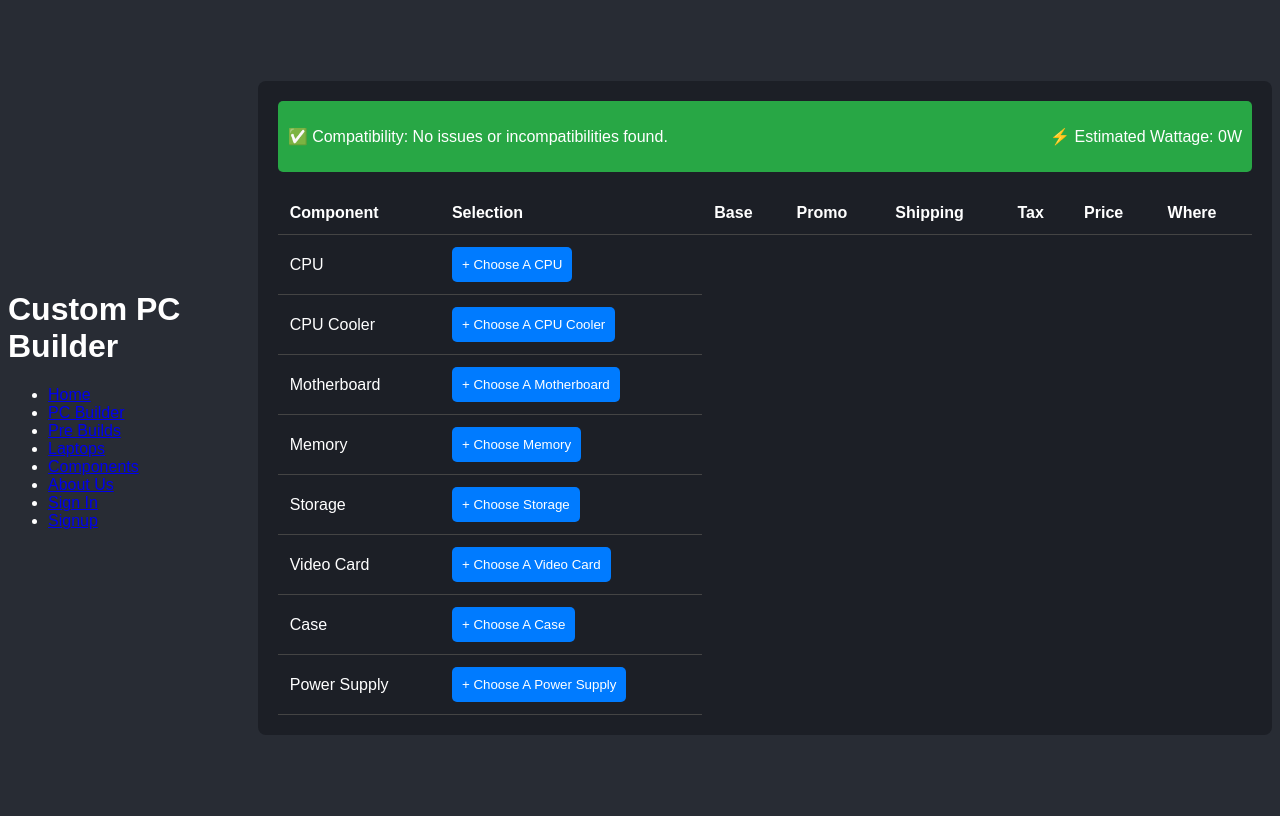
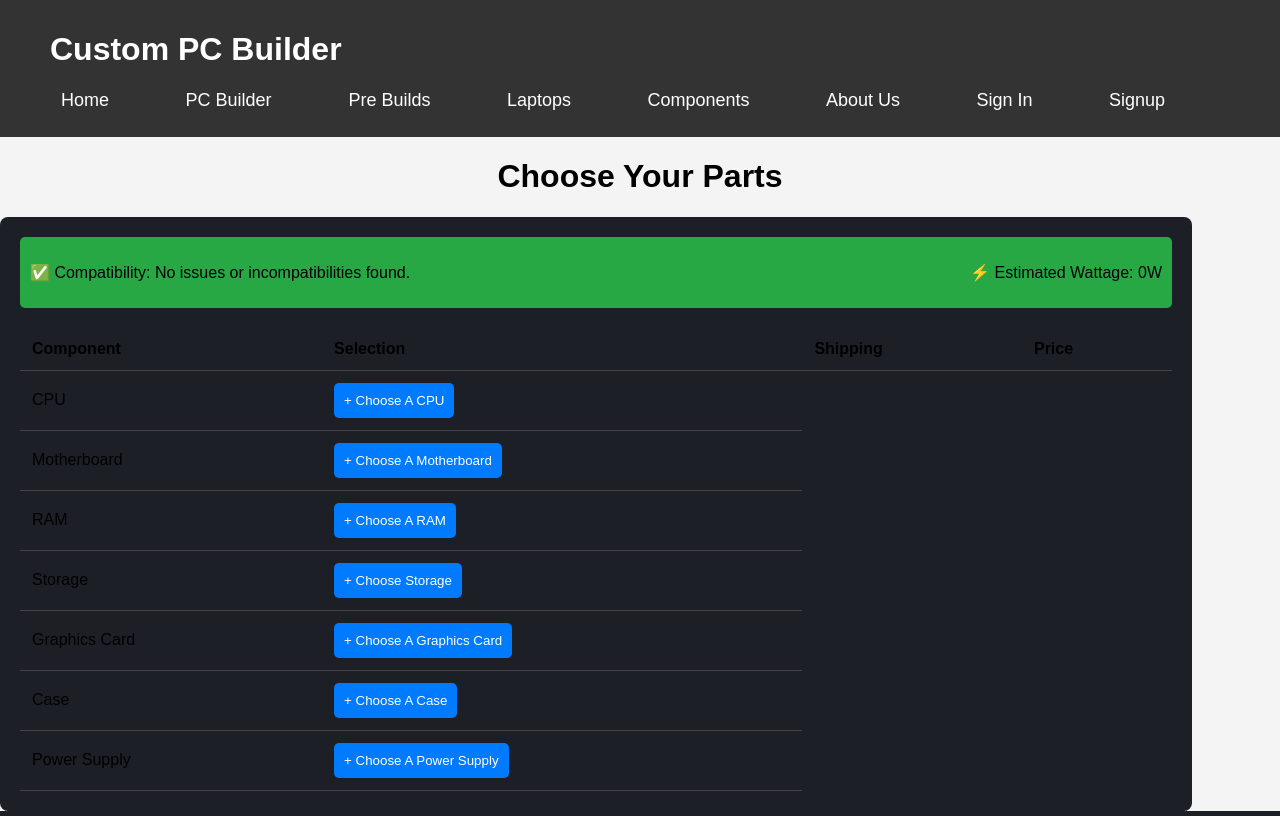
Before and after one commit to Faza-H/Custom-Pc-Building, a PHP site: page /frontend/builder_1.html in a window 1280 px wide. Run offline with PHP 8.4, Linux system fonts and the light colour scheme.

```diff
--- a/frontend/builder_1.css
+++ b/frontend/builder_1.css
@@ -1,13 +1,49 @@
+
 body {
     font-family: Arial, sans-serif;
-    background-color: #282c34;
-    color: #ffffff;
-    display: flex;
-    justify-content: center;
-    align-items: center;
-    height: 100vh;
+    margin: 0;
+    padding: 0;
+    background-color: #f4f4f4;
 }
+/* Header styling */
+    header {
+    background-color: #333;
+    color: white;
+    padding: 10px 0;
+    text-align: left;
+  }
 
+  header h1{
+    margin-left: 50px;
+  }
+
+  nav ul {
+    list-style-type: none;
+    padding: 0;
+    margin-left: 25px;
+    text-align: left;
+  }
+
+  nav ul li {
+    display: inline;
+    margin: 0 20px;
+  }
+
+  nav ul li a {
+    color: white;
+    text-decoration: none;
+    font-size: 18px;
+    padding: 8px 16px;
+  }
+  .navbar ul li a:hover {
+    background-color: gray;
+    border-radius: 5px;
+  }/* Container holding the sidebar, main content, and other elements */
+  .heading{
+    font-family: Arial, sans-serif;
+    text-align: center;
+
+  }
 .builder {
     width: 90%;
     background-color: #1c1f26;
--- a/frontend/builder_1.html
+++ b/frontend/builder_1.html
@@ -28,7 +28,9 @@
             </ul>
         </nav>
       </header>
-    <div class="builder">
+         <div class="heading">
+            <h1>Choose Your Parts</h1></div>
+        <div class="builder">
         <div class="compatibility">
             <p>✅ Compatibility: No issues or incompatibilities found.</p>
             <p>⚡ Estimated Wattage: <span id="wattage">0W</span></p>
@@ -39,12 +41,8 @@
                 <tr>
                     <th>Component</th>
                     <th>Selection</th>
-                    <th>Base</th>
-                    <th>Promo</th>
                     <th>Shipping</th>
-                    <th>Tax</th>
                     <th>Price</th>
-                    <th>Where</th>
                 </tr>
             </thead>
             <tbody>
@@ -54,24 +52,20 @@
                     <!-- Additional columns if necessary -->
                 </tr>
                 <tr>
-                    <td>CPU Cooler</td>
-                    <td><button onclick="chooseComponent('cpu-cooler')">+ Choose A CPU Cooler</button></td>
-                </tr>
-                <tr>
                     <td>Motherboard</td>
                     <td><button onclick="chooseComponent('motherboard')">+ Choose A Motherboard</button></td>
                 </tr>
                 <tr>
-                    <td>Memory</td>
-                    <td><button onclick="chooseComponent('memory')">+ Choose Memory</button></td>
+                    <td>RAM</td>
+                    <td><button onclick="chooseComponent('ram')">+ Choose A RAM</button></td>
                 </tr>
                 <tr>
                     <td>Storage</td>
                     <td><button onclick="chooseComponent('storage')">+ Choose Storage</button></td>
                 </tr>
                 <tr>
-                    <td>Video Card</td>
-                    <td><button onclick="chooseComponent('gpu')">+ Choose A Video Card</button></td>
+                    <td>Graphics Card</td>
+                    <td><button onclick="chooseComponent('gpu')">+ Choose A Graphics Card</button></td>
                 </tr>
                 <tr>
                     <td>Case</td>
--- a/frontend/builder_1.js
+++ b/frontend/builder_1.js
@@ -1,6 +1,6 @@
 function chooseComponent(component) {
     // Redirect to your store page
-    window.location.href = `/store.html?component=${component}`;
+    window.location.href = `/components.html?component=${component}`;
 }
 
 // On your store page, handle selection and redirect back to builder
@@ -9,12 +9,12 @@ function selectComponent(component, wattage) {
     localStorage.setItem(component, wattage);
 
     // Redirect back to the builder page
-    window.location.href = `/builder.html`;
+    window.location.href = `/builder_1.html`;
 }
 
 // On the builder page, calculate the total wattage
 window.onload = function() {
-    const components = ['cpu', 'cpu-cooler', 'motherboard', 'memory', 'storage', 'gpu', 'case', 'power-supply'];
+    const components = ['cpu', 'motherboard', 'ram', 'storage', 'gpu', 'case', 'power-supply'];
     let totalWattage = 0;
 
     components.forEach(component => {
--- a/frontend/components.html
+++ b/frontend/components.html
@@ -13,7 +13,7 @@
         <nav class="navbar">
             <ul>
                 <li><a href="index.html">Home</a></li>
-            <li><a href="builder.html">PC Builder </a></li>
+            <li><a href="builder_1.html">PC Builder </a></li>
             <li><a href="pre-builds.html">Pre Builds</a></li>
             <li><a href="laptops.html">Laptops</a></li>
             <!--Pre builds section would add the budget friendly and filtering option-->
--- a/frontend/pre-builds.html
+++ b/frontend/pre-builds.html
@@ -13,7 +13,7 @@
         <nav class="navbar">
             <ul>
                 <li><a href="index.html"> Home</a></li>
-            <li><a href="builder.html">PC Builder </a></li>
+            <li><a href="builder_1.html">PC Builder </a></li>
             <li><a href="pre-builds.html">Pre Builds</a></li>
             <li><a href="laptops.html">Laptops</a></li>
             <!--Pre builds section would add the budget friendly and filtering option-->
```
